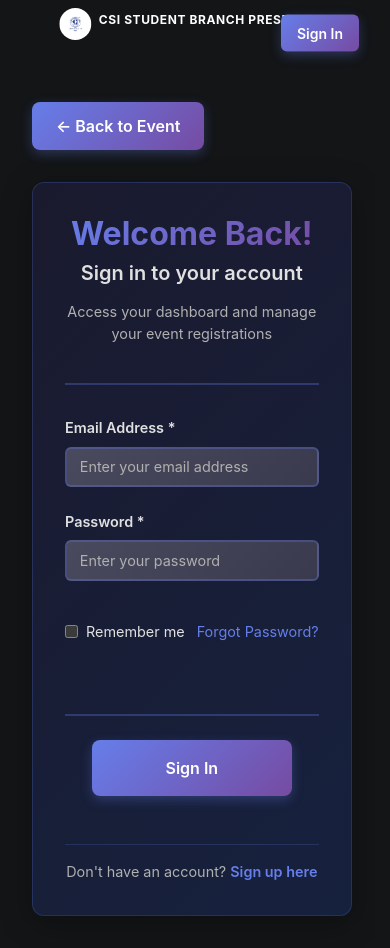
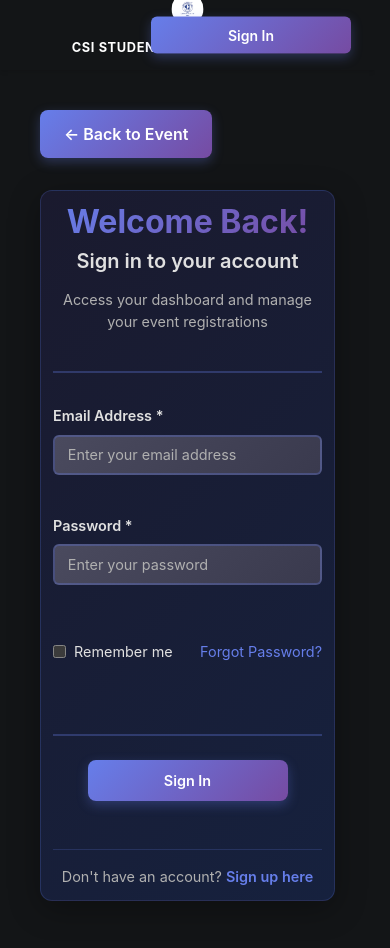
Before and after one commit to jashchauhan06/CODE-HUNT, a React app: page / in a window 390 px wide. Both pictures are taken after a click on the button "Sign In". Built offline with nearby package versions, Linux system fonts and the light colour scheme.

Commit message:
Update App.css

```diff
--- a/src/styles/App.css
+++ b/src/styles/App.css
@@ -736,8 +736,177 @@
   text-shadow: 0 0 8px rgba(255, 215, 0, 0.3);
 }
 
-/* Responsive Design */
+/* ========================================
+   MOBILE-FIRST RESPONSIVE DESIGN
+   ======================================== */
+
+/* Large Mobile and Small Tablets */
 @media (max-width: 768px) {
+  /* Navigation Mobile Styles */
+  .nav-wrapper {
+    min-height: 60px;
+    padding: 0.5rem 1rem;
+  }
+
+  .nav-wrapper nav {
+    flex-direction: column;
+    gap: 0.75rem;
+    padding: 0.75rem 0 !important;
+  }
+
+  .nav-wrapper .left-wrapper {
+    position: static !important;
+    transform: none !important;
+    justify-content: center;
+    width: 100%;
+    flex-direction: column;
+    gap: 0.5rem;
+  }
+
+  .nav-wrapper .right-wrapper {
+    position: static !important;
+    transform: none !important;
+    justify-content: center;
+    width: 100%;
+  }
+
+  .csi-logo {
+    width: 40px;
+    height: 40px;
+    margin: 0;
+  }
+
+  .csi-text {
+    text-align: center;
+    margin: 0;
+  }
+
+  .csi-title {
+    font-size: 0.9rem !important;
+    line-height: 1.2;
+    white-space: normal;
+    text-align: center;
+    word-wrap: break-word;
+  }
+
+  .signin-btn {
+    width: 100%;
+    max-width: 200px;
+    margin: 0 auto;
+  }
+
+  /* Main Layout Mobile */
+  .page-container {
+    padding: 1rem;
+  }
+
+  .event-page-content-wrapper {
+    flex-direction: column;
+    gap: 1.5rem;
+  }
+
+  .event-page-left,
+  .event-page-right {
+    width: 100%;
+    flex: none;
+  }
+
+  /* Event Cover Mobile */
+  .event-cover-container {
+    max-width: 100%;
+    margin: 0 auto;
+  }
+
+  .event-cover {
+    width: 100%;
+    height: auto;
+    max-height: 400px;
+    object-fit: contain;
+  }
+
+  /* Content Cards Mobile */
+  .content-card {
+    margin-bottom: 1rem;
+    padding: 1rem;
+  }
+
+  .card-title {
+    margin-bottom: 0.75rem;
+  }
+
+  .title-label {
+    font-size: 0.9rem;
+  }
+
+  /* Countdown Mobile */
+  .countdown-container {
+    grid-template-columns: repeat(2, 1fr);
+    gap: 0.75rem;
+  }
+
+  .countdown-item {
+    padding: 0.75rem 0.5rem;
+  }
+
+  .countdown-number {
+    font-size: 1.5rem;
+  }
+
+  .countdown-label {
+    font-size: 0.7rem;
+  }
+
+  /* Registration Card Mobile */
+  .registration-card {
+    text-align: center;
+  }
+
+  .registration-status {
+    font-size: 1rem;
+    margin-bottom: 0.75rem;
+  }
+
+  .registration-description {
+    font-size: 0.9rem;
+    line-height: 1.4;
+    margin-bottom: 1rem;
+  }
+
+  .register-button {
+    width: 100%;
+    max-width: 250px;
+    padding: 0.75rem 1.5rem;
+    font-size: 1rem;
+  }
+
+  /* About Event Mobile */
+  .about-title {
+    font-size: 1.3rem;
+  }
+
+  .about-section {
+    padding: 0.75rem;
+    margin-bottom: 1rem;
+  }
+
+  .about-section h4 {
+    font-size: 1rem;
+  }
+
+  .about-section p {
+    font-size: 0.85rem;
+  }
+
+  .about-list {
+    padding-left: 1.2rem;
+  }
+
+  .about-list li {
+    font-size: 0.8rem;
+    margin-bottom: 0.4rem;
+  }
+
+  /* Dashboard Mobile */
   .dashboard-wrapper {
     padding: 1rem;
   }
@@ -760,20 +929,431 @@
     grid-template-columns: 1fr;
   }
 
+  /* Forms Mobile */
+  .registration-form-container,
+  .login-form-container {
+    padding: 1rem;
+  }
+
+  .form-title {
+    font-size: 1.5rem;
+  }
+
+  .form-subtitle {
+    font-size: 1.1rem;
+  }
+
+  .form-description {
+    font-size: 0.9rem;
+  }
+
+  .form-row {
+    flex-direction: column;
+    gap: 0.75rem;
+  }
+
+  .form-group {
+    width: 100%;
+  }
+
+  .form-input,
+  .form-select {
+    width: 100%;
+    padding: 0.75rem;
+    font-size: 1rem;
+  }
+
+  .form-label {
+    font-size: 0.9rem;
+  }
+
+  .submit-button,
+  .login-button {
+    width: 100%;
+    padding: 0.75rem 1.5rem;
+    font-size: 1rem;
+  }
+
+  /* Member Forms Mobile */
+  .member-form {
+    margin-bottom: 1.5rem;
+    padding: 1rem;
+  }
+
+  .member-title {
+    font-size: 1rem;
+    margin-bottom: 0.75rem;
+  }
+
+  .section-title {
+    font-size: 1.1rem;
+    margin-bottom: 1rem;
+  }
+}
+
+/* Small Mobile Devices */
+@media (max-width: 480px) {
+  /* Navigation Extra Small */
+  .nav-wrapper {
+    min-height: 50px;
+    padding: 0.25rem 0.5rem;
+  }
+
+  .csi-logo {
+    width: 35px;
+    height: 35px;
+  }
+
+  .csi-title {
+    font-size: 0.8rem !important;
+    line-height: 1.1;
+  }
+
+  .signin-btn {
+    padding: 0.5rem 1rem;
+    font-size: 0.9rem;
+  }
+
+  /* Main Layout Extra Small */
+  .page-container {
+    padding: 0.5rem;
+  }
+
+  .event-page-content-wrapper {
+    gap: 1rem;
+  }
+
+  /* Content Cards Extra Small */
+  .content-card {
+    padding: 0.75rem;
+    margin-bottom: 0.75rem;
+  }
+
+  .title-label {
+    font-size: 0.8rem;
+  }
+
+  /* Countdown Extra Small */
+  .countdown-container {
+    grid-template-columns: repeat(2, 1fr);
+    gap: 0.5rem;
+  }
+
+  .countdown-item {
+    padding: 0.5rem 0.25rem;
+  }
+
+  .countdown-number {
+    font-size: 1.2rem;
+  }
+
+  .countdown-label {
+    font-size: 0.6rem;
+  }
+
+  /* About Event Extra Small */
   .about-title {
+    font-size: 1.1rem;
+  }
+
+  .about-section {
+    padding: 0.5rem;
+    margin-bottom: 0.75rem;
+  }
+
+  .about-section h4 {
+    font-size: 0.9rem;
+  }
+
+  .about-section p {
+    font-size: 0.8rem;
+  }
+
+  .about-list {
+    padding-left: 1rem;
+  }
+
+  .about-list li {
+    font-size: 0.75rem;
+    margin-bottom: 0.3rem;
+  }
+
+  /* Forms Extra Small */
+  .registration-form-container,
+  .login-form-container {
+    padding: 0.75rem;
+  }
+
+  .form-title {
     font-size: 1.3rem;
   }
 
-  .about-section {
+  .form-subtitle {
+    font-size: 1rem;
+  }
+
+  .form-description {
+    font-size: 0.85rem;
+  }
+
+  .form-input,
+  .form-select {
+    padding: 0.6rem;
+    font-size: 0.9rem;
+  }
+
+  .form-label {
+    font-size: 0.85rem;
+  }
+
+  .submit-button,
+  .login-button {
+    padding: 0.6rem 1.25rem;
+    font-size: 0.9rem;
+  }
+
+  /* Member Forms Extra Small */
+  .member-form {
     padding: 0.75rem;
-  }
-
-  .about-section h4 {
+    margin-bottom: 1rem;
+  }
+
+  .member-title {
+    font-size: 0.9rem;
+  }
+
+  .section-title {
     font-size: 1rem;
   }
-
-  .about-list {
-    padding-left: 1.2rem;
+}
+
+/* Extra Small Mobile Devices */
+@media (max-width: 360px) {
+  .nav-wrapper {
+    padding: 0.25rem;
+  }
+
+  .csi-title {
+    font-size: 0.75rem !important;
+  }
+
+  .page-container {
+    padding: 0.25rem;
+  }
+
+  .content-card {
+    padding: 0.5rem;
+  }
+
+  .countdown-container {
+    grid-template-columns: 1fr;
+    gap: 0.5rem;
+  }
+
+  .about-title {
+    font-size: 1rem;
+  }
+
+  .form-title {
+    font-size: 1.2rem;
+  }
+}
+
+/* Landscape Mobile Orientation */
+@media (max-width: 768px) and (orientation: landscape) {
+  .nav-wrapper {
+    min-height: 50px;
+  }
+
+  .nav-wrapper nav {
+    flex-direction: row;
+    justify-content: space-between;
+  }
+
+  .nav-wrapper .left-wrapper {
+    flex-direction: row;
+    width: auto;
+  }
+
+  .nav-wrapper .right-wrapper {
+    width: auto;
+  }
+
+  .csi-title {
+    font-size: 0.8rem !important;
+  }
+
+  .event-page-content-wrapper {
+    flex-direction: row;
+    gap: 1rem;
+  }
+
+  .event-page-left {
+    flex: 0 0 40%;
+  }
+
+  .event-page-right {
+    flex: 1;
+  }
+}
+
+/* High DPI Displays */
+@media (-webkit-min-device-pixel-ratio: 2), (min-resolution: 192dpi) {
+  .csi-logo {
+    image-rendering: -webkit-optimize-contrast;
+    image-rendering: crisp-edges;
+  }
+
+  .event-cover {
+    image-rendering: -webkit-optimize-contrast;
+    image-rendering: crisp-edges;
+  }
+}
+
+/* Touch Device Optimizations */
+@media (hover: none) and (pointer: coarse) {
+  .signin-btn,
+  .register-button,
+  .submit-button,
+  .login-button {
+    min-height: 44px;
+    min-width: 44px;
+  }
+
+  .form-input,
+  .form-select {
+    min-height: 44px;
+  }
+
+  .countdown-item {
+    min-height: 60px;
+  }
+}
+
+/* Additional Mobile Optimizations */
+@media (max-width: 768px) {
+  /* Prevent horizontal scroll */
+  body {
+    overflow-x: hidden;
+  }
+
+  /* Improve touch targets */
+  .btn, .form-input, .form-select {
+    -webkit-tap-highlight-color: rgba(102, 126, 234, 0.3);
+    tap-highlight-color: rgba(102, 126, 234, 0.3);
+  }
+
+  /* Smooth scrolling */
+  html {
+    scroll-behavior: smooth;
+  }
+
+  /* Better text rendering on mobile */
+  body {
+    -webkit-font-smoothing: antialiased;
+    -moz-osx-font-smoothing: grayscale;
+    text-rendering: optimizeLegibility;
+  }
+
+  /* Prevent zoom on input focus */
+  .form-input,
+  .form-select {
+    font-size: 16px;
+  }
+
+  /* Better button spacing */
+  .btn {
+    margin: 0.25rem 0;
+  }
+
+  /* Improve card readability */
+  .content-card {
+    box-shadow: 0 2px 8px rgba(0, 0, 0, 0.3);
+  }
+
+  /* Better list spacing */
+  .about-list li {
+    margin-bottom: 0.5rem;
+    padding-left: 0.5rem;
+  }
+
+  /* Improve form spacing */
+  .form-group {
+    margin-bottom: 1rem;
+  }
+
+  /* Better section spacing */
+  .team-section,
+  .members-section,
+  .account-section {
+    margin-bottom: 1.5rem;
+  }
+
+  /* Improve member form layout */
+  .member-form {
+    border: 1px solid rgba(102, 126, 234, 0.2);
+    border-radius: 8px;
+  }
+
+  /* Better error/success message display */
+  .error-message,
+  .success-message {
+    font-size: 0.9rem;
+    padding: 0.75rem;
+    margin: 0.5rem 0;
+  }
+
+  /* Improve loading states */
+  .spinner {
+    width: 20px;
+    height: 20px;
+  }
+
+  /* Better navigation spacing */
+  .nav-wrapper {
+    box-shadow: 0 2px 4px rgba(0, 0, 0, 0.1);
+  }
+
+  /* Improve event cover display */
+  .event-cover-container {
+    border-radius: 8px;
+    overflow: hidden;
+    box-shadow: 0 4px 12px rgba(0, 0, 0, 0.3);
+  }
+
+  /* Better countdown display */
+  .countdown-container {
+    margin: 1rem 0;
+  }
+
+  /* Improve registration card */
+  .registration-card {
+    box-shadow: 0 2px 8px rgba(0, 0, 0, 0.2);
+  }
+
+  /* Better dashboard layout */
+  .dashboard-wrapper {
+    min-height: 100vh;
+  }
+
+  .registration-card {
+    margin-bottom: 1rem;
+  }
+
+  /* Improve member card display */
+  .member-card {
+    margin-bottom: 0.75rem;
+  }
+
+  /* Better action buttons */
+  .action-button {
+    margin: 0.25rem 0;
+    width: 100%;
+  }
+
+  /* Improve quick actions */
+  .quick-actions {
+    margin-top: 1.5rem;
   }
 }
 
```
